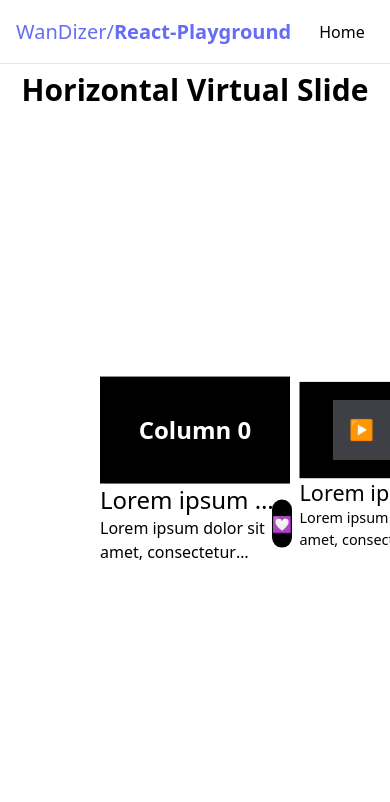
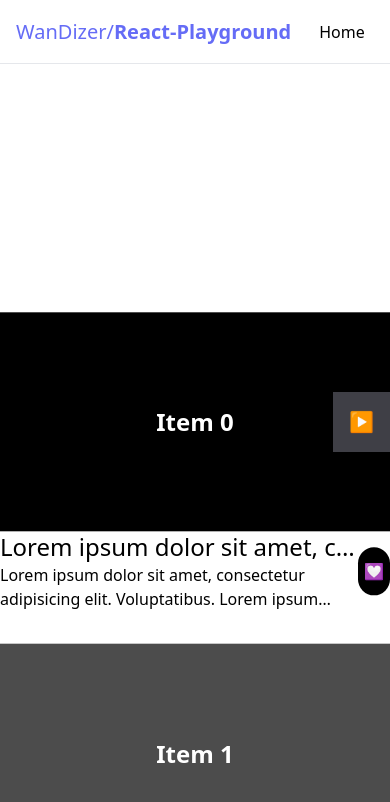
Before and after one commit to wandizer/react-playground, a React (Vite) app: page /project/horizontal-virtual-slide in a window 390 px wide. Shown: the top 802 px of the page. Built offline with nearby package versions, Linux system fonts and the light colour scheme.

Commit message:
add vertical mobile virtual slide styles

```diff
--- a/src/routes/project/horizontal-virtual-slide.lazy.tsx
+++ b/src/routes/project/horizontal-virtual-slide.lazy.tsx
@@ -3,6 +3,7 @@ import { useVirtualizer, Virtualizer } from "@tanstack/react-virtual";
 import classNames from "classnames";
 import debounce from "lodash/debounce";
 import { useCallback, useEffect, useMemo, useRef, useState } from "react";
+import { useWindowSize } from "usehooks-ts";
 
 export const Route = createLazyFileRoute("/project/horizontal-virtual-slide")({
   component: HorizontalVirtualSlide,
@@ -29,24 +30,31 @@ function HorizontalVirtualSlide() {
   const [currentIndex, setCurrentIndex] = useState(0);
   const parentRef = useRef<HTMLDivElement>(null);
   const length = 50; // Number of columns
-  const minPaddingX = 100; // Minimum padding in px
-  const bottomPadding = 80; // Bottom padding in px (also used for info height)
+  const minPadding = 100; // Minimum padding in px
+  const bottomPadding = 112; // Bottom padding in px (also used for info height)
   const isFirst = currentIndex === 0;
   const isLast = currentIndex === length - 1;
 
-  const estimatedSize = getMinRatioWidth(
+  const { width: windowWidth, height: windowHeight } = useWindowSize({
+    debounceDelay: 250,
+  });
+  const isSmallScreen = windowWidth < 768;
+
+  const estimatedSize = !isSmallScreen
+    ? getMinRatioWidth(
         "16:9",
         parentRef.current
           ? {
               innerHeight: parentRef.current.clientHeight - bottomPadding,
-          innerWidth: parentRef.current.clientWidth - minPaddingX * 2,
+              innerWidth: parentRef.current.clientWidth - minPadding * 2,
             }
           : undefined,
-  );
+      )
+    : (windowWidth * 9) / 16 + bottomPadding;
 
-  const paddingX = useMemo(
-    () => (window.innerWidth - estimatedSize) / 2,
-    [estimatedSize],
+  const padding = useMemo(
+    () => ((!isSmallScreen ? windowWidth : windowHeight) - estimatedSize) / 2,
+    [estimatedSize, isSmallScreen, windowHeight, windowWidth],
   );
 
   // Debounced function to update current index
@@ -67,31 +75,31 @@ function HorizontalVirtualSlide() {
     return debouncedUpdateCurrentIndex.cancel();
   }, [debouncedUpdateCurrentIndex]);
 
-  const columnVirtualizer = useVirtualizer({
-    horizontal: true,
+  const virtualizer = useVirtualizer({
+    horizontal: !isSmallScreen,
     count: length,
     getScrollElement: () => parentRef.current,
     estimateSize: () => estimatedSize,
     overscan: 5, // Sweet spot for quick swipe scroll
-    paddingStart: paddingX,
-    paddingEnd: paddingX,
-    scrollPaddingStart: paddingX,
-    scrollPaddingEnd: paddingX,
+    paddingStart: isSmallScreen ? padding + bottomPadding / 2 : padding,
+    paddingEnd: padding,
+    scrollPaddingStart: padding,
+    scrollPaddingEnd: padding,
     onChange: debouncedUpdateCurrentIndex,
   });
 
   useEffect(() => {
-    const recalculateColumnWidths = () => columnVirtualizer.measure();
+    const recalculateColumnWidths = () => virtualizer.measure();
     const debouncedResizeHandler = debounce(recalculateColumnWidths, 250);
     window.addEventListener("resize", debouncedResizeHandler);
     return () => window.removeEventListener("resize", debouncedResizeHandler);
-  }, [columnVirtualizer]);
+  }, [virtualizer]);
 
   const handleSmoothScroll = useCallback(
     (index: number) => {
-      columnVirtualizer.scrollToIndex(index, { behavior: "smooth" });
+      virtualizer.scrollToIndex(index, { behavior: "auto" });
     },
-    [columnVirtualizer],
+    [virtualizer],
   );
 
   const handlePrev = useCallback(() => {
@@ -107,17 +115,24 @@ function HorizontalVirtualSlide() {
   }, [currentIndex, handleSmoothScroll]);
 
   return (
-    <main className="pt-16">
+    <main className={classNames({ "pt-16": !isSmallScreen })}>
       <h1 className="text-3xl font-bold text-center py-2">
         Horizontal Virtual Slide
       </h1>
-      <div className="absolute top-0 bottom-0 mt-32 mb-8 flex flex-col justify-center z-0">
+      <div
+        className={classNames(
+          "absolute top-0 bottom-0 flex flex-col justify-center z-0",
+          {
+            "mt-32 mb-8": !isSmallScreen,
+          },
+        )}
+      >
         {/* Previous button */}
         {!isFirst && (
           <button
             onClick={handlePrev}
             className="absolute top-1/2 left-0 transform -translate-y-1/2 text-white text-xl p-4 bg-zinc-700 z-10"
-            style={{ marginTop: -(bottomPadding / 2) }}
+            style={{ marginTop: !isSmallScreen ? -(bottomPadding / 2) : 0 }}
           >
             ◀️
           </button>
@@ -126,33 +141,58 @@ function HorizontalVirtualSlide() {
         <div
           ref={parentRef}
           id="scrollableElement"
-          className="snap-x snap-mandatory overflow-x-auto no-scrollbar w-screen h-full"
+          className={classNames(
+            "snap-mandatory overflow-x-auto no-scrollbar w-screen h-full",
+            {
+              "snap-y overflow-y-auto": isSmallScreen,
+              "snap-x overflow-x-auto": !isSmallScreen,
+            },
+          )}
         >
           <div
-            className="relative top-1/2 transform -translate-y-1/2"
-            style={{
+            className={classNames("relative", {
+              "top-1/2 transform -translate-y-1/2": !isSmallScreen,
+            })}
+            style={
+              !isSmallScreen
+                ? {
                     height: `${(estimatedSize / 16) * 9 + bottomPadding}px`, // 80px for info
-              width: `${columnVirtualizer.getTotalSize()}px`,
-            }}
+                    width: `${virtualizer.getTotalSize()}px`,
+                  }
+                : {
+                    width: `100vw`,
+                    height: `${virtualizer.getTotalSize() + bottomPadding}px`,
+                  }
+            }
           >
-            {columnVirtualizer.getVirtualItems().map((virtualColumn) => {
-              const isCurrent = virtualColumn.index === currentIndex;
+            {virtualizer.getVirtualItems().map((virtualItem) => {
+              const isCurrent = virtualItem.index === currentIndex;
 
               return (
                 <div
-                  key={virtualColumn.index}
-                  className={"absolute top-0 left-0 snap-center aspect-video"}
-                  style={{
-                    width: `${virtualColumn.size}px`,
-                    transform: `translateX(${virtualColumn.start}px)`,
-                  }}
+                  key={virtualItem.index}
+                  className={classNames(
+                    "absolute top-0 left-0 snap-center aspect-video",
+                  )}
+                  style={
+                    !isSmallScreen
+                      ? {
+                          width: `${virtualItem.size}px`,
+                          transform: `translateX(${virtualItem.start}px)`,
+                        }
+                      : {
+                          width: `100%`,
+                          transform: `translateY(${virtualItem.start}px)`,
+                        }
+                  }
                   {...(!isCurrent && { "aria-hidden": true, inert: "true" })}
                 >
                   <div
                     className={classNames(
-                      "w-full h-full transition-all duration-300 delay-150 ease-in-out",
+                      "w-full h-full transition-all duration-300 ease-in-out",
                       {
-                        "scale-90 transform": !isCurrent,
+                        "scale-90 transform": !isCurrent && !isSmallScreen,
+                        "opacity-70": !isCurrent && isSmallScreen,
                       },
                     )}
                   >
@@ -163,7 +203,7 @@ function HorizontalVirtualSlide() {
                         "w-full h-full bg-black flex items-center justify-center text-white text-2xl font-bold",
                       )}
                     >
-                      Column {virtualColumn.index}
+                      Item {virtualItem.index}
                     </div>
                     {/* Info */}
                     <div className="max-h-20 flex flex-row flex-nowrap">
@@ -207,7 +247,7 @@ function HorizontalVirtualSlide() {
           <button
             onClick={handleNext}
             className="absolute top-1/2 right-0 transform -translate-y-1/2 text-white text-xl p-4 bg-zinc-700 z-10"
-            style={{ marginTop: -(bottomPadding / 2) }}
+            style={{ marginTop: !isSmallScreen ? -(bottomPadding / 2) : 0 }}
           >
             ▶️
           </button>
```
Lines whose indentation alone changed are shown as unchanged.
